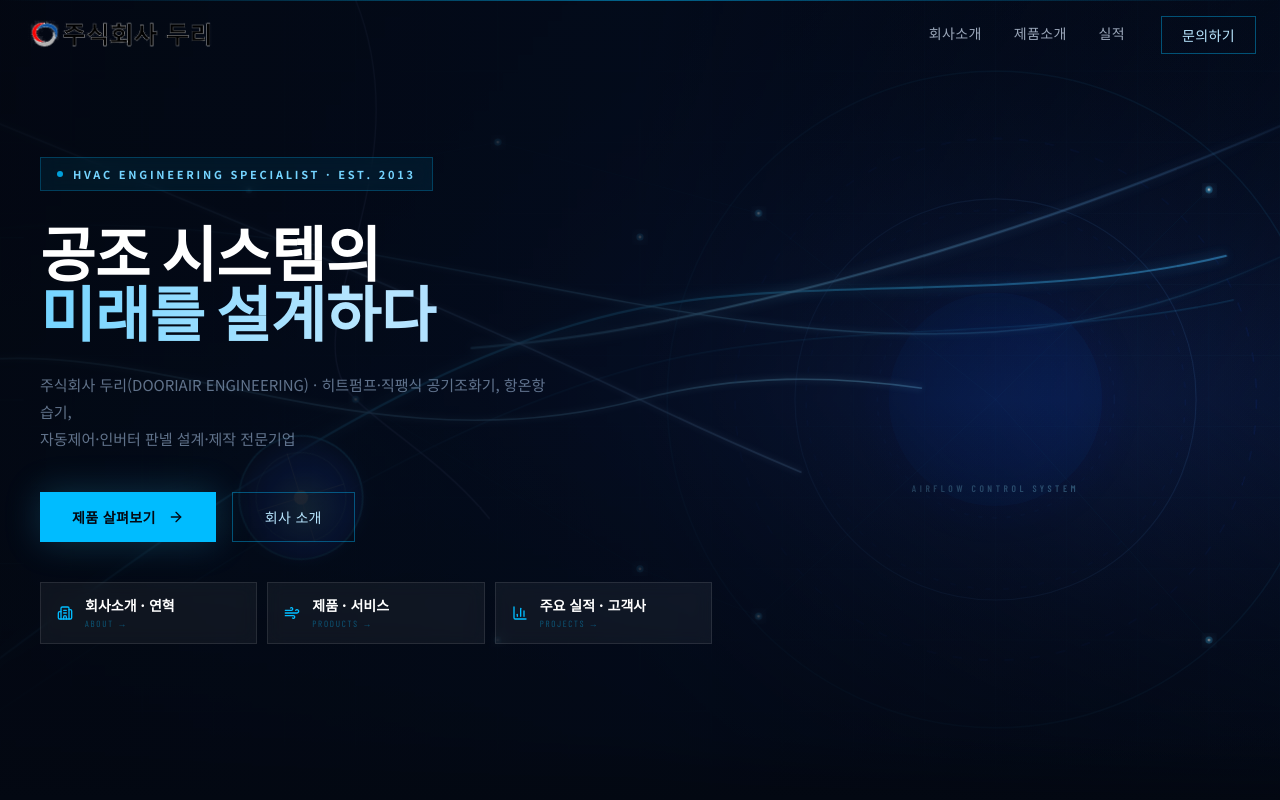
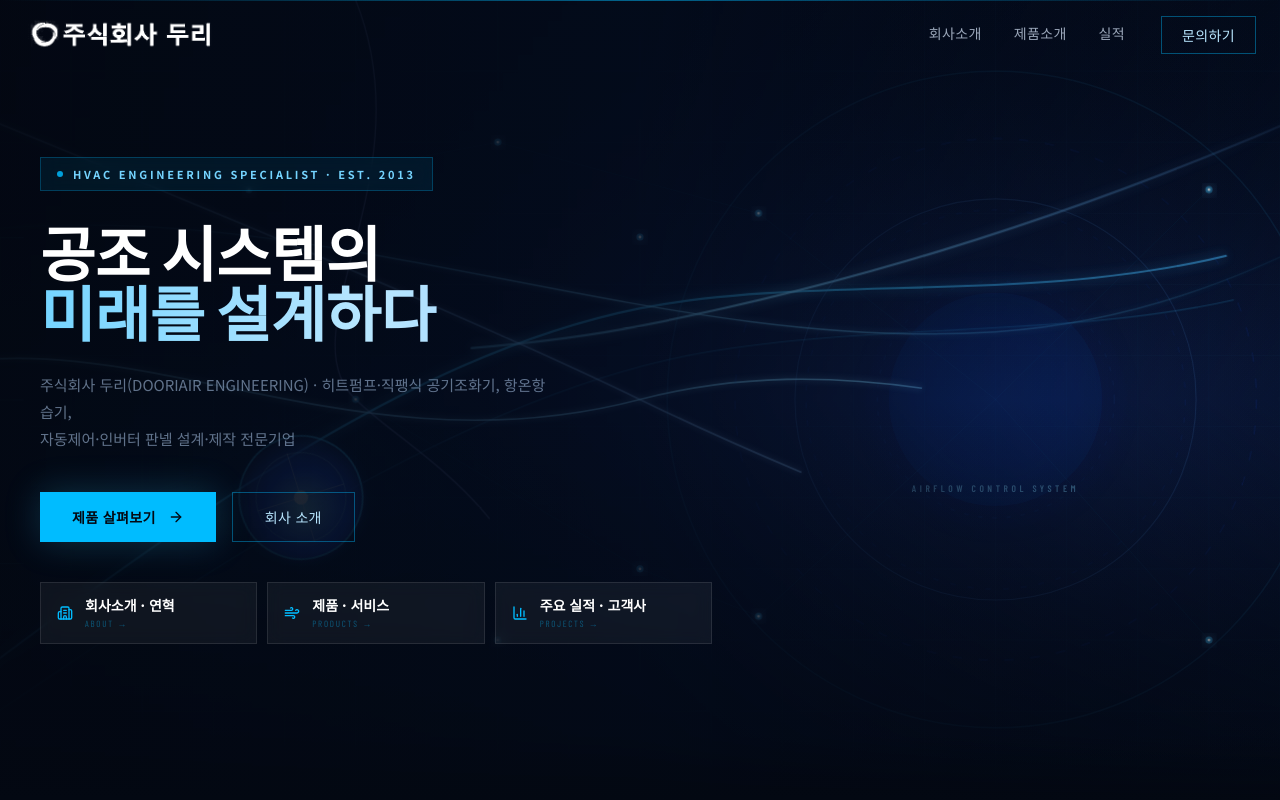
Before and after one commit to dooriair/dooriair-web, a Next.js app: page / in a window 1280 px wide. Shown: the top 800 px of the page. Built offline with nearby package versions, Linux system fonts and the light colour scheme; a web font is replaced by a local one.

Commit message:
헤더 로고 CSS 필터 적용: brightness-0 invert (다크 배경 가독성)

```diff
--- a/src/components/doori/Header.tsx
+++ b/src/components/doori/Header.tsx
@@ -53,7 +53,8 @@ export default function Header() {
             height={44}
             priority
             className="h-9 w-auto object-contain
-              group-hover:opacity-80 transition-opacity duration-300
+              brightness-0 invert
+              group-hover:opacity-75 transition-opacity duration-300
               sm:h-10"
           />
         </Link>
```
